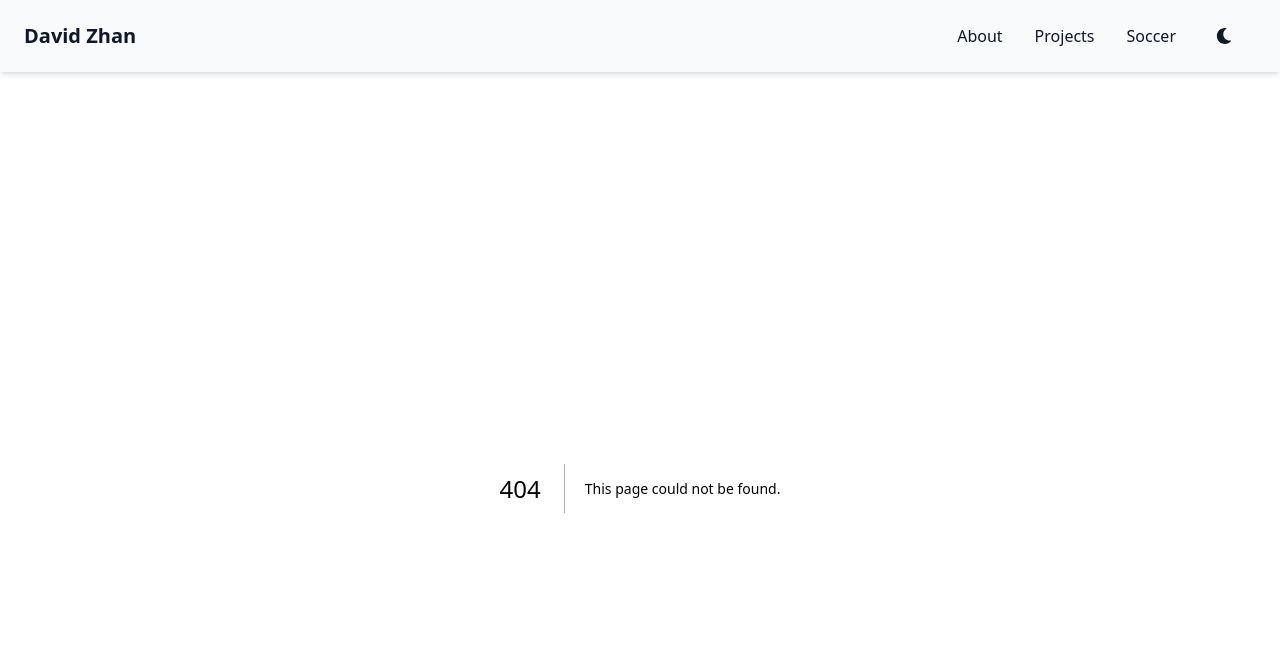
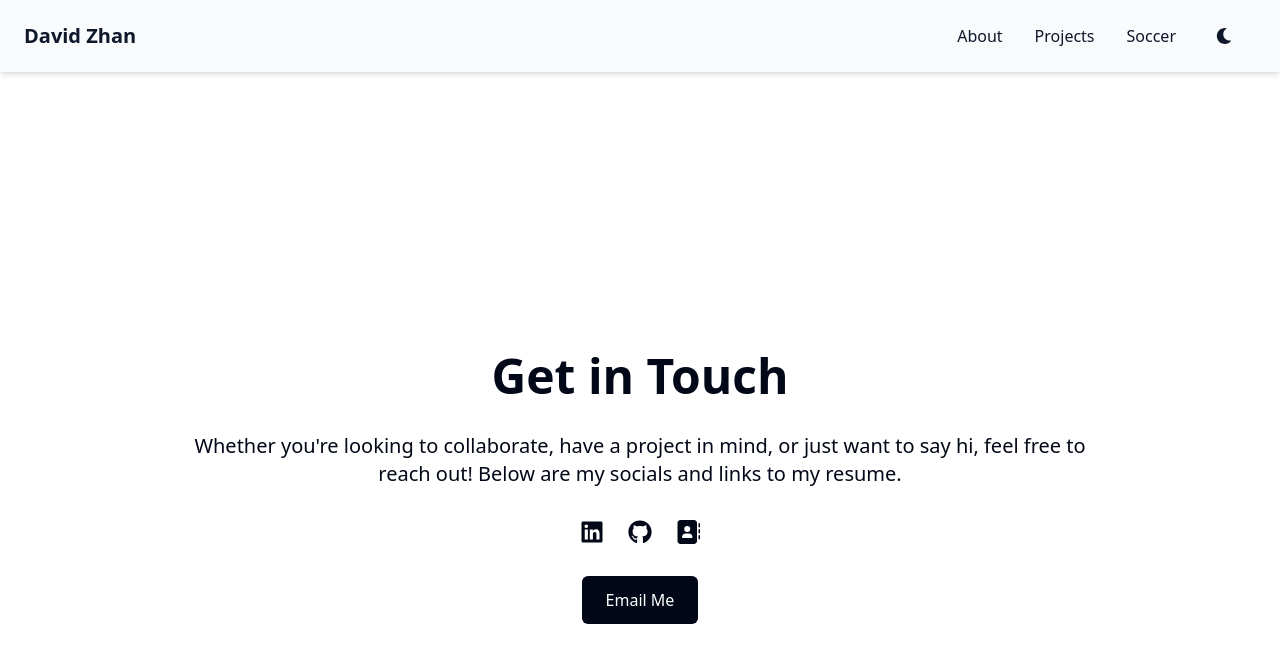
Before and after one commit to dzhan111/personal-website, a Next.js app: page /contact in a window 1280 px wide. Before the commit this address had no page. Shown: the top 662 px of the page. Built offline with nearby package versions, Linux system fonts and the light colour scheme.

Commit message:
resume update

```diff
--- /dev/null
+++ b/app/contact/page.tsx
@@ -0,0 +1,9 @@
+import Contact from "@/components/Contact"
+
+const page = () => {
+  return (
+    <Contact/>
+  )
+}
+
+export default page
--- /dev/null
+++ b/components/Contact.tsx
@@ -0,0 +1,58 @@
+"use client";
+
+import { FaGithub, FaLinkedin } from "react-icons/fa";
+import { FaAddressBook } from "react-icons/fa6";
+
+const Contact = () => {
+  return (
+    <div id="contact" className="flex flex-col items-center justify-center min-h-screen px-6 bg-background text-foreground">
+      <div className="max-w-4xl w-full text-center space-y-8">
+        {/* Header Section */}
+        <h1 className="text-4xl sm:text-5xl font-bold">Get in Touch</h1>
+        <p className="text-base sm:text-lg md:text-xl leading-relaxed">
+          Whether you're looking to collaborate, have a project in mind, or just want to say hi, feel free to reach out! Below are my socials and links to my resume.
+        </p>
+
+        {/* Social Media Links */}
+        <div className="flex flex-wrap justify-center gap-6">
+          <a
+            href="https://linkedin.com/in/davidzhan123"
+            target="_blank"
+            rel="noopener noreferrer"
+            className="text-xl sm:text-2xl text-foreground hover:text-opacity-80 transition"
+          >
+            <FaLinkedin />
+          </a>
+          <a
+            href="https://github.com/dzhan111"
+            target="_blank"
+            rel="noopener noreferrer"
+            className="text-xl sm:text-2xl text-foreground hover:text-opacity-80 transition"
+          >
+            <FaGithub />
+          </a>
+          <a
+            href="/DavidZhanResumeSWE.pdf"
+            target="_blank"
+            rel="noopener noreferrer"
+            className="text-xl sm:text-2xl text-foreground hover:text-opacity-80 transition"
+          >
+            <FaAddressBook />
+          </a>
+        </div>
+
+        {/* Contact Button */}
+        <div className="flex justify-center">
+          <a
+            href="mailto:dazhan@sas.upenn.edu"
+            className="px-6 py-3 rounded-md bg-foreground text-background font-medium hover:bg-opacity-80 transition"
+          >
+            Email Me
+          </a>
+        </div>
+      </div>
+    </div>
+  );
+};
+
+export default Contact;
```
Also changed, not shown: 1 other file (tests, documents, lock files or other folders).
